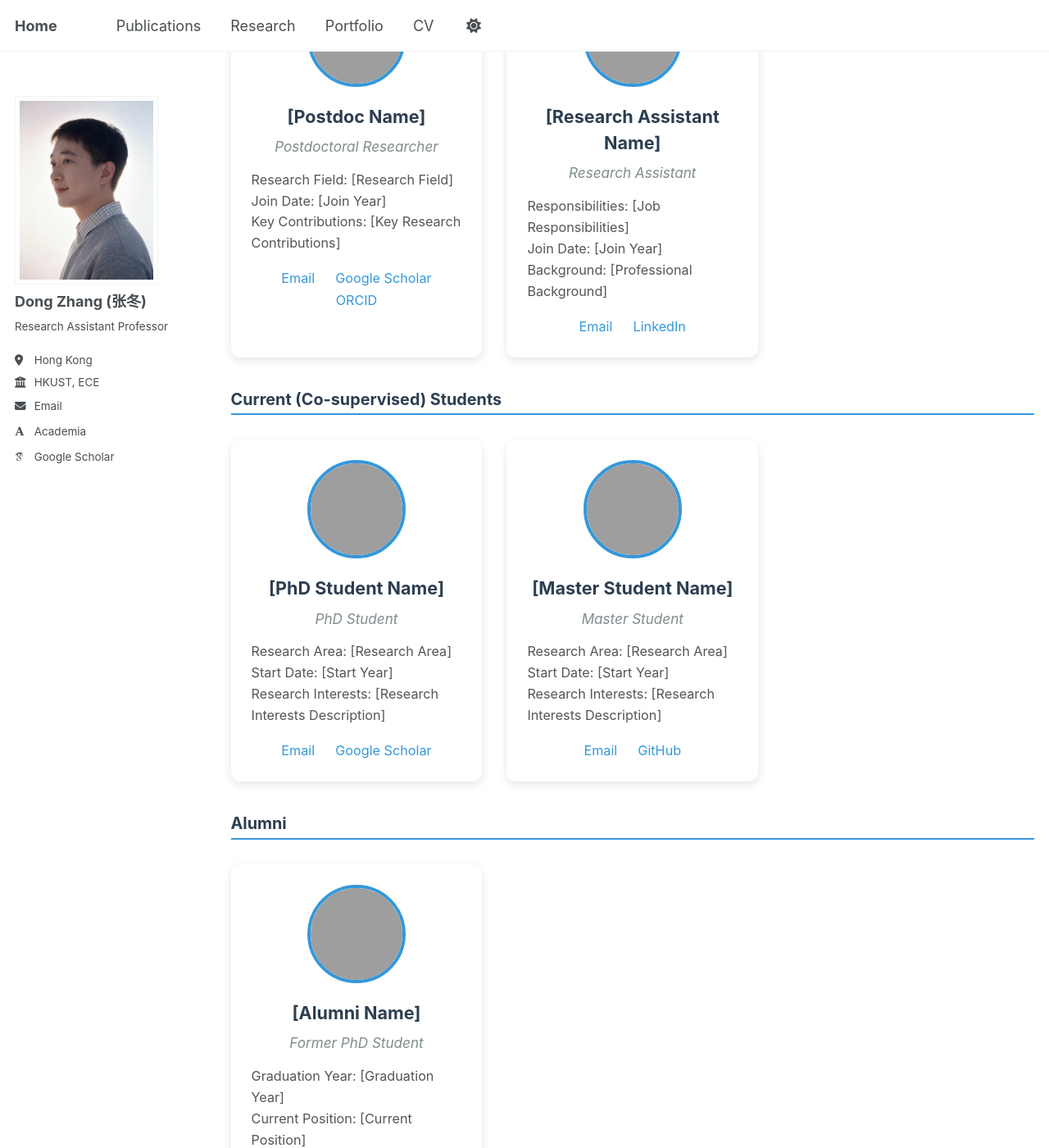
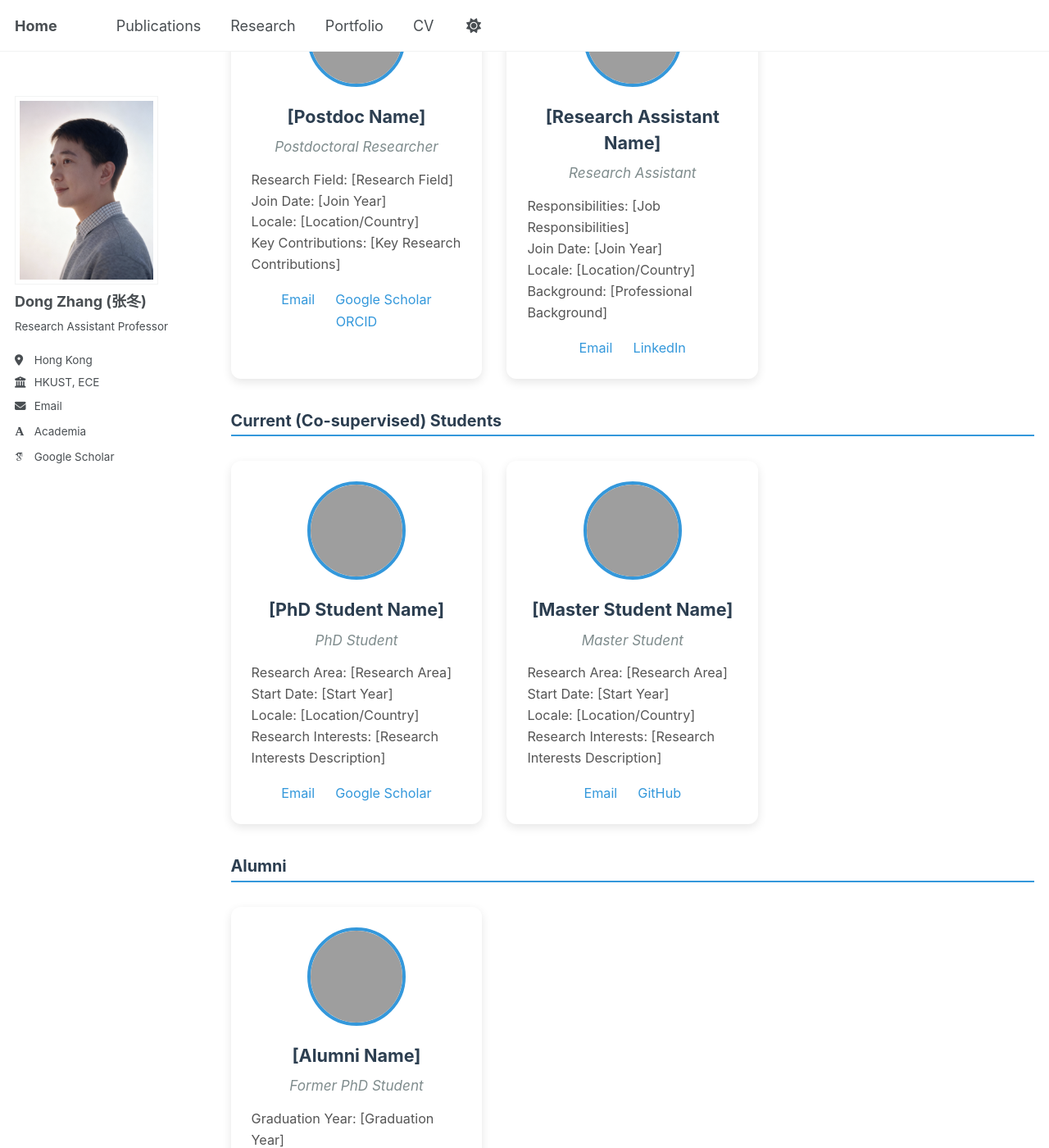
Before and after one commit to dongzhang89/dongzhang89.github.io, a Jekyll site: the page built from _pages/students-staffs.html, in a window 1280 px wide and 1400 px high, scrolled down 264 px. Shown: the whole window at 82% size. Built offline with Jekyll 4.4.1, drawn with Linux system fonts in a browser that asks for light colours; some web fonts are replaced; a script that is not in the unit is left out; some of the changed text lies outside the part shown.

Commit message:
Update students-staffs.html

```diff
--- a/_pages/students-staffs.html
+++ b/_pages/students-staffs.html
@@ -165,6 +165,7 @@ author_profile: true
     <div class="person-description">
       Research Field: [Research Field]<br>
       Join Date: [Join Year]<br>
+      Locale: [Location/Country]<br>
       Key Contributions: [Key Research Contributions]
     </div>
     <div class="person-links">
@@ -182,6 +183,7 @@ author_profile: true
     <div class="person-description">
       Responsibilities: [Job Responsibilities]<br>
       Join Date: [Join Year]<br>
+      Locale: [Location/Country]<br>
       Background: [Professional Background]
     </div>
     <div class="person-links">
@@ -201,6 +203,7 @@ author_profile: true
     <div class="person-description">
       Research Area: [Research Area]<br>
       Start Date: [Start Year]<br>
+      Locale: [Location/Country]<br>
       Research Interests: [Research Interests Description]
     </div>
     <div class="person-links">
@@ -217,6 +220,7 @@ author_profile: true
     <div class="person-description">
       Research Area: [Research Area]<br>
       Start Date: [Start Year]<br>
+      Locale: [Location/Country]<br>
       Research Interests: [Research Interests Description]
     </div>
     <div class="person-links">
@@ -236,7 +240,8 @@ author_profile: true
     <div class="person-description">
       Graduation Year: [Graduation Year]<br>
       Current Position: [Current Position]<br>
-      Current Affiliation: [Current Affiliation]
+      Current Affiliation: [Current Affiliation]<br>
+      Locale: [Location/Country]
     </div>
     <div class="person-links">
       <a href="mailto:email@example.com">Email</a>
```
